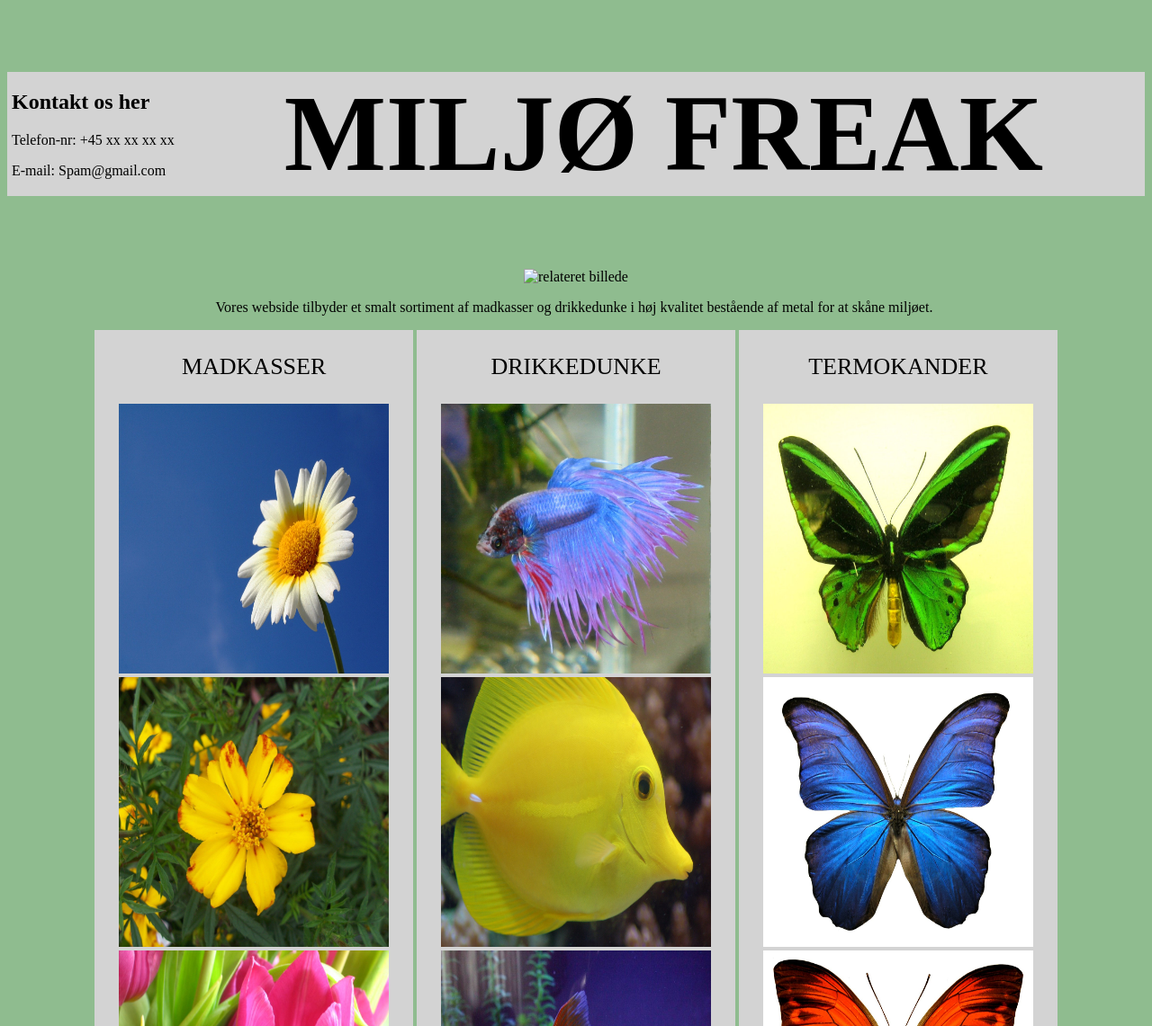
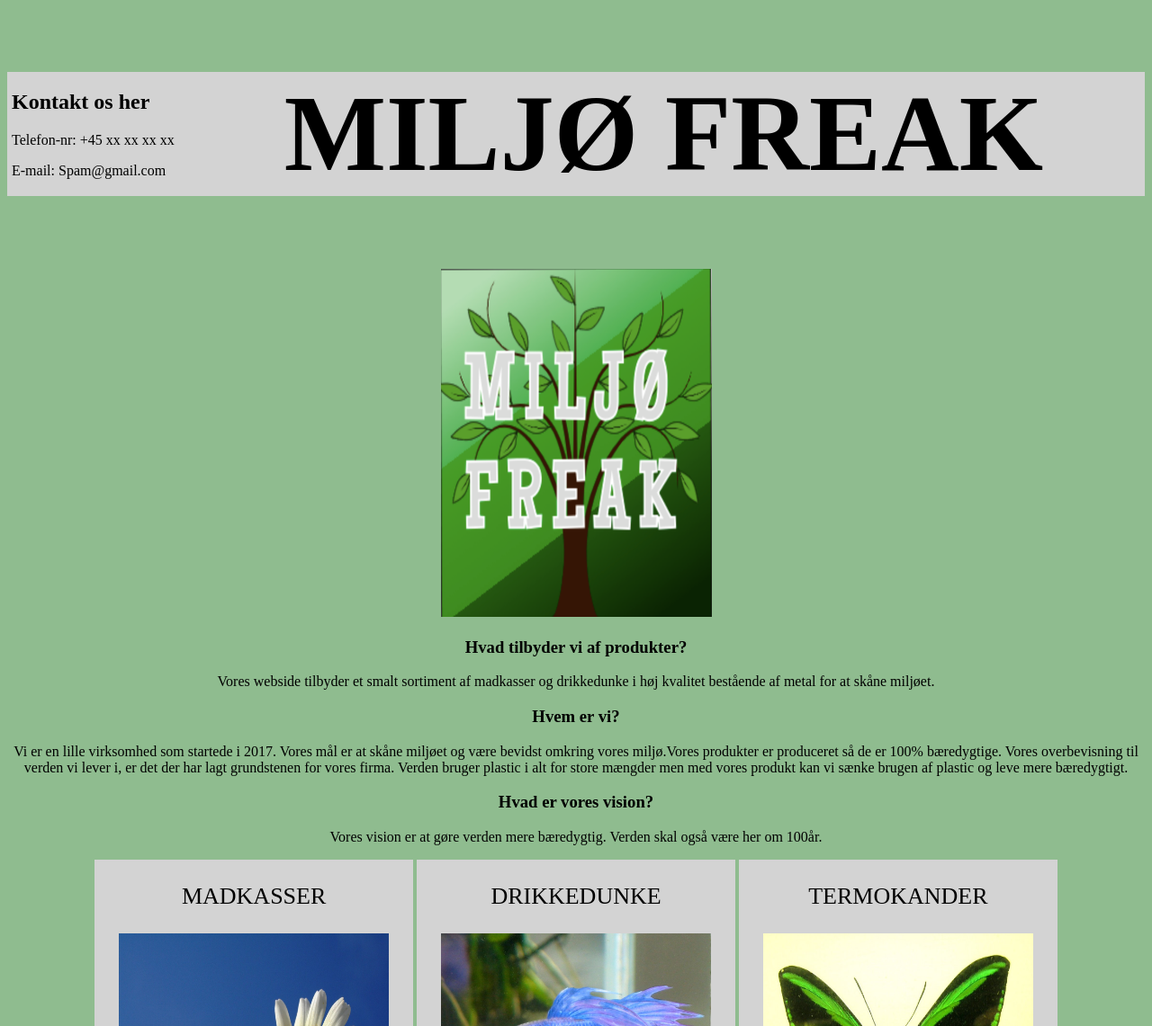
Before and after one commit to sofiedalsgaard/team-miljoefreak, a plain HTML site: page index.html in a window 1280 px wide. Shown: the top 1141 px of the page at 90% size. Drawn offline with Linux system fonts and the light colour scheme.

Commit message:
midt på sidste modul

```diff
--- a/Style.CSS
+++ b/Style.CSS
@@ -22,6 +22,7 @@ background: lightgrey;
 .picture {
   text-align:center;
 color: black;
+
 }
 
 
@@ -46,9 +47,18 @@ body {
   text-align: center;
 
 
+
 }
 .divinside {
   display:inline-block;
   width: 28%;
 background:lightgrey;
 }
+h3 {
+  color: Black;
+}
+.brødtekst {
+  width: 90%;
+
+
+}
--- a/index.html
+++ b/index.html
@@ -18,12 +18,18 @@
 </div>
 
 <div class="picture">
-<img class="irc_mi" src="e3f79b94-2ad4-4b1a-8605-df854231b64f.jpeg" width="301" height="387" style="margin-top: 0px;" alt="relateret billede">
-<p style="text-align:center;">Vores webside tilbyder et smalt sortiment af madkasser og drikkedunke i høj kvalitet bestående af metal for at skåne miljøet. </p>
-
+<img class="irc_mi" src="Images/logo til miljø freak.png" width="301" height="387" style="margin-top: 0px;" alt="relateret billede">
 </div>
 
+
 <div class="divall">
+  <h3>Hvad tilbyder vi af produkter?</h3>
+  <p>Vores webside tilbyder et smalt sortiment af madkasser og drikkedunke i høj kvalitet bestående af metal for at skåne miljøet.</p>
+  <h3>Hvem er vi?</h3>
+  <p>Vi er en lille virksomhed som startede i 2017. Vores mål er at skåne miljøet og være bevidst omkring vores miljø.Vores produkter er produceret så de er 100% bæredygtige. Vores overbevisning til verden vi lever i, er det der har lagt grundstenen for vores firma.  Verden bruger plastic i alt for store mængder men med vores produkt kan vi sænke brugen af plastic og leve mere bæredygtigt.</p>
+  <h3>Hvad er vores vision?</h3>
+  <p>Vores vision er at gøre verden mere bæredygtig. Verden skal også være her om 100år.</p>
+
 <div class="divinside">
 <p class="produktkategori">Madkasser</p>
 <img class="image" src="Images/blomst 1.jpg" alt="">
```
Also changed, not shown: Images/logo til miljø freak.png (added), 2 other files.
